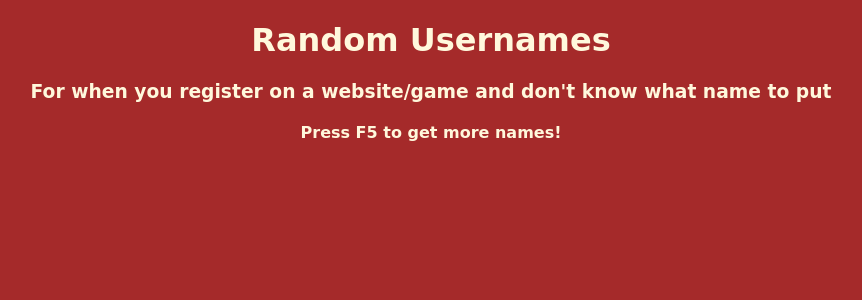
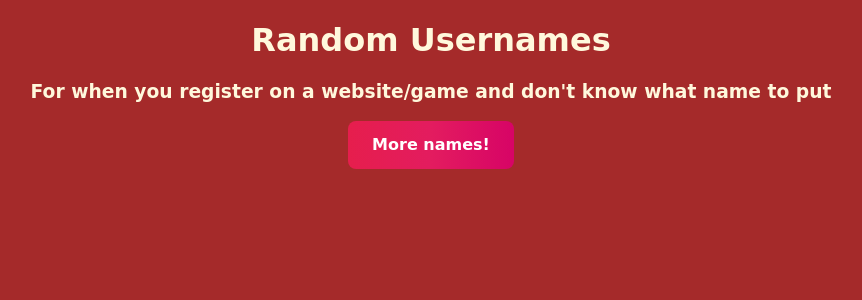
Before and after one commit to marc-hg/random-usernames, a Python web app: template app/templates/index.html in a window 1280 px wide. Shown: the top 300 px of the page, without its empty margins (209-1071 px from the left). Run offline with Jinja, Linux system fonts and the light colour scheme; the template is opened without the code that fills it, so the values that code supplies are empty.

Commit message:
add simple reload button

```diff
--- a/app/templates/index.html
+++ b/app/templates/index.html
@@ -28,13 +28,30 @@
         ul>li {
             margin-bottom: 20px;
         }
+        .btn {
+                    display: inline-block;
+                    outline: none;
+                    cursor: pointer;
+                    font-size: 16px;
+                    line-height: 20px;
+                    font-weight: 600;
+                    border-radius: 8px;
+                    font-family: inherit;
+                    font-weight: bold;
+                    padding: 14px 24px;
+                    margin-bottom: 20px;
+                    border: none;
+                    transition: box-shadow 0.2s ease 0s, -ms-transform 0.1s ease 0s, -webkit-transform 0.1s ease 0s, transform 0.1s ease 0s;
+                    background: linear-gradient(to right, rgb(230, 30, 77) 0%, rgb(227, 28, 95) 50%, rgb(215, 4, 102) 100%);
+                    color: #fff;
+        }
     </style>
 </head>
 
 <body>
     <h1>Random Usernames</h1>
     <h3>For when you register on a website/game and don't know what name to put</h3>
-    <h4>Press F5 to get more names!</h4>
+    <button id="#btn" class="btn" onClick="window.location.reload();">More names!</button>
     <ul>
         {% for word in random_words %}
             <li>{{word}}</li>
```
